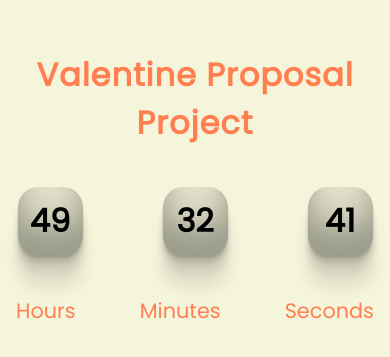
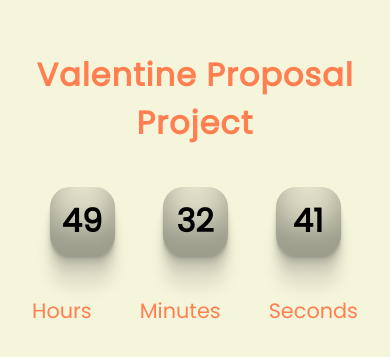
Before and after one commit to BRp99/valentine-proposal, a React (Create React App) app in the folder valentine/: page / in a window 390 px wide. Shown: the part 109-466 px from the top of the page. Built offline with nearby package versions, Linux system fonts and the light colour scheme.

Commit message:
remove media queries in Buttons component and add media queries in App
update date

```diff
--- a/valentine/src/components/App/App.module.css
+++ b/valentine/src/components/App/App.module.css
@@ -4,6 +4,7 @@
 }
 
 .title {
+  font-size: clamp(2rem, 5vw, 2.5rem);
   color: var(--coral);
   letter-spacing: 1px;
 }
@@ -37,3 +38,12 @@
   font-size: 1.3rem;
   color: var(--coral);
 }
+
+/* MEDIA QUERIES */
+
+@media (width < 430px) {
+  .watch,
+  .watch_informations {
+    gap: 3rem;
+  }
+}
--- a/valentine/src/components/MainPage/Buttons/Buttons.module.css
+++ b/valentine/src/components/MainPage/Buttons/Buttons.module.css
@@ -1,7 +1,5 @@
 .container {
-  display: flex;
-  justify-content: center;
-  gap: 2rem;
+  display: block;
 }
 
 .yes,
@@ -21,17 +19,10 @@
 
 .no {
   background-color: var(--navajowhite);
+  margin-left: 2rem;
 }
 
 button:active {
   top: 4px;
   box-shadow: #e74c3c 0px 3px 2px, #000 0px 3px 5px;
 }
-
-/* MEDIA QUERIES */
-
-@media (width < 370px) {
-  .container > * {
-    display: block;
-  }
-}
```
